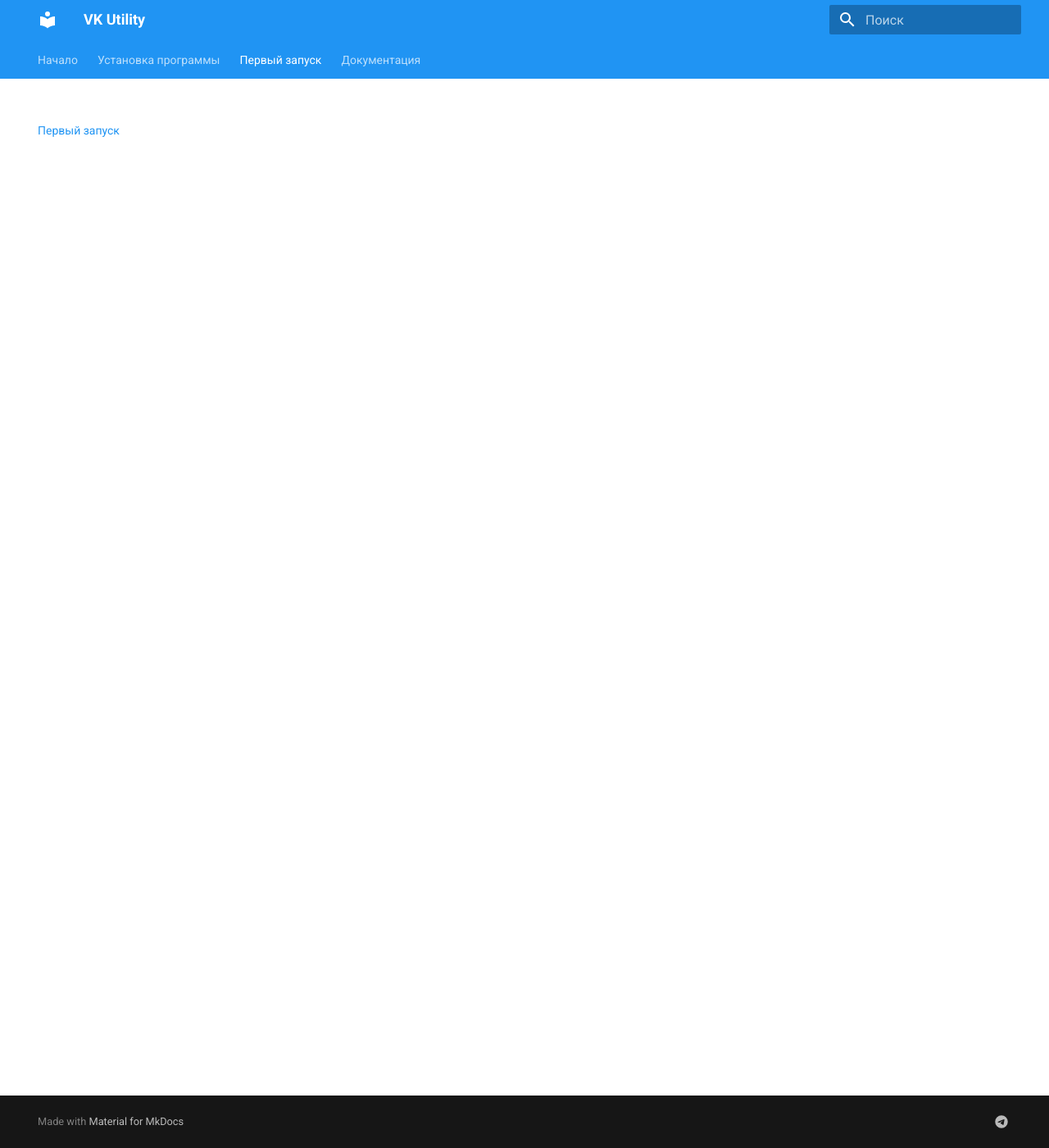
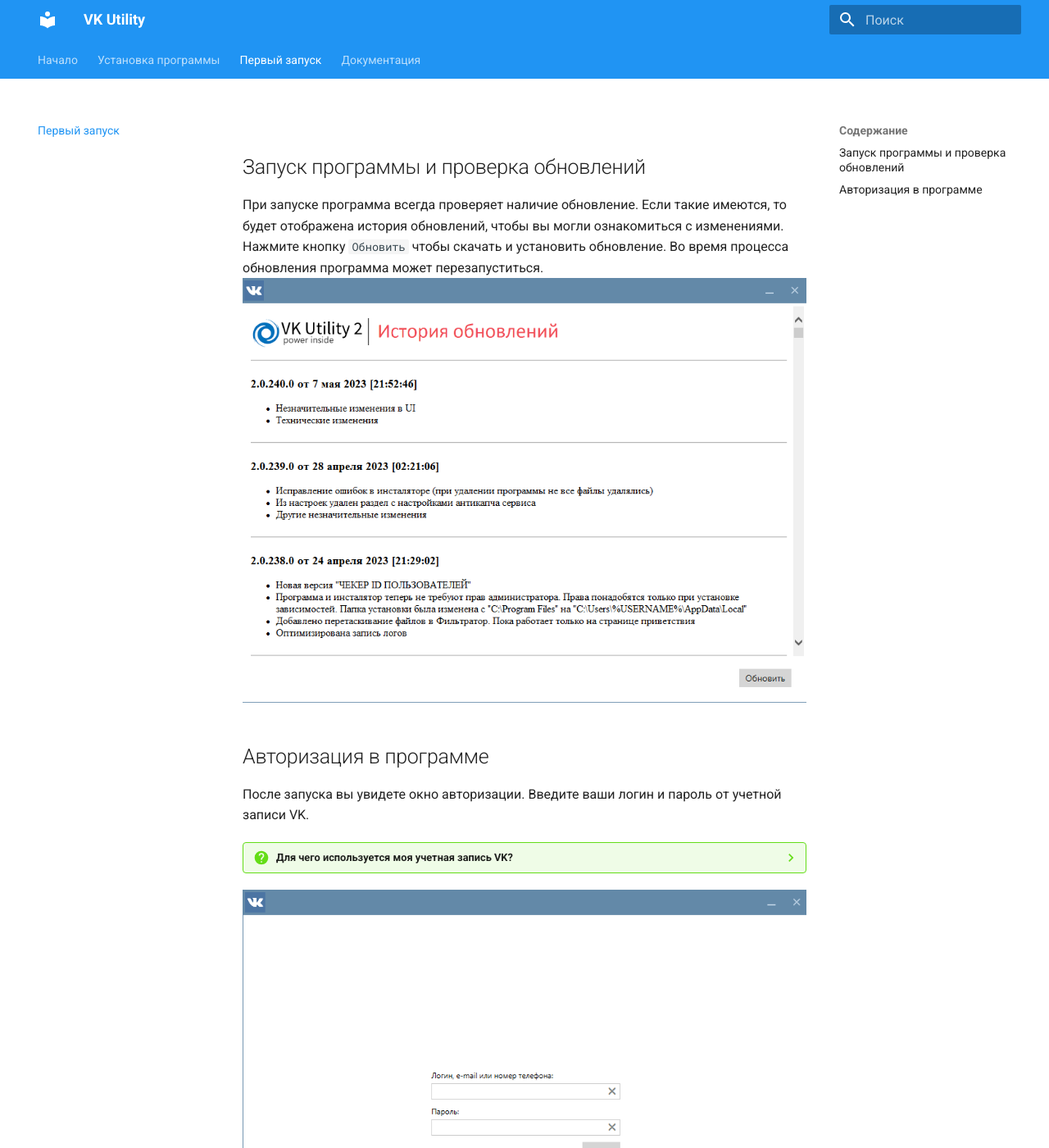
Before and after one commit to VK-Utility/docs, an MkDocs documentation site: the page built from docs/first-launch.md, in a window 1280 px wide and 1400 px high. Shown: the whole window at 82% size. Built offline with MkDocs 1.6.1 and Material for MkDocs 9.7.7, drawn with Linux system fonts in a browser that asks for light colours.

Commit message:
Информацию по первому запуску

```diff
--- a/docs/first-launch.md
+++ b/docs/first-launch.md
@@ -1 +1,15 @@
 #
+
+## Запуск программы и проверка обновлений
+При запуске программа всегда проверяет наличие обновление. Если такие имеются, то будет отображена история обновлений, чтобы вы могли ознакомиться с изменениями. Нажмите кнопку `Обновить` чтобы скачать и установить обновление. Во время процесса обновления программа может перезапуститься.
+![Image](img/first-launch-1.png)
+
+## Авторизация в программе
+После запуска вы увидете окно авторизации. Введите ваши логин и пароль от учетной записи VK.
+??? question "Для чего используется моя учетная запись VK?"
+    Для загрузски списка стран, городов, школ, и прочих данных нам необходимо авторизоваться, чтобы получить эти данные от VK. Также учётная запись будет использована для выполнения некоторых заданий которые вы запускаете.
+
+    **Мы гарантируем, что не храним и не передаём ваши учетные данные третьим лицам.**
+
+    Однако, для вашего спокойствия мы рекомендуем вам использовать "левые" учётные записи.
+![Image](img/first-launch-2.png)
--- a/mkdocs.yml
+++ b/mkdocs.yml
@@ -25,6 +25,11 @@
 
 markdown_extensions:
   - footnotes
+  - attr_list
+  - md_in_html
+  - admonition
+  - pymdownx.details
+  - pymdownx.superfences
 
 extra:
   social:
```
Also changed, not shown: docs/img/first-launch-1.png (added), docs/img/first-launch-2.png (added).
